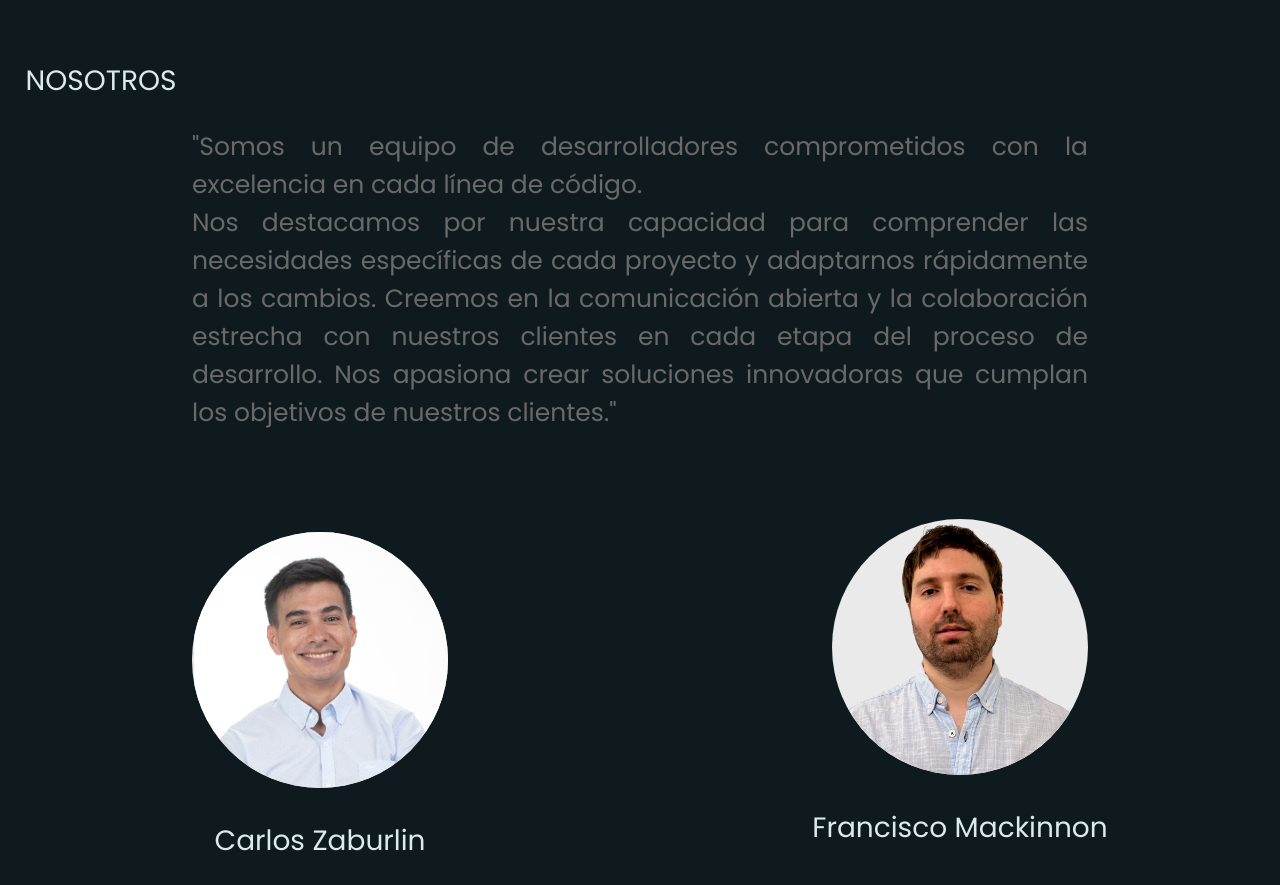
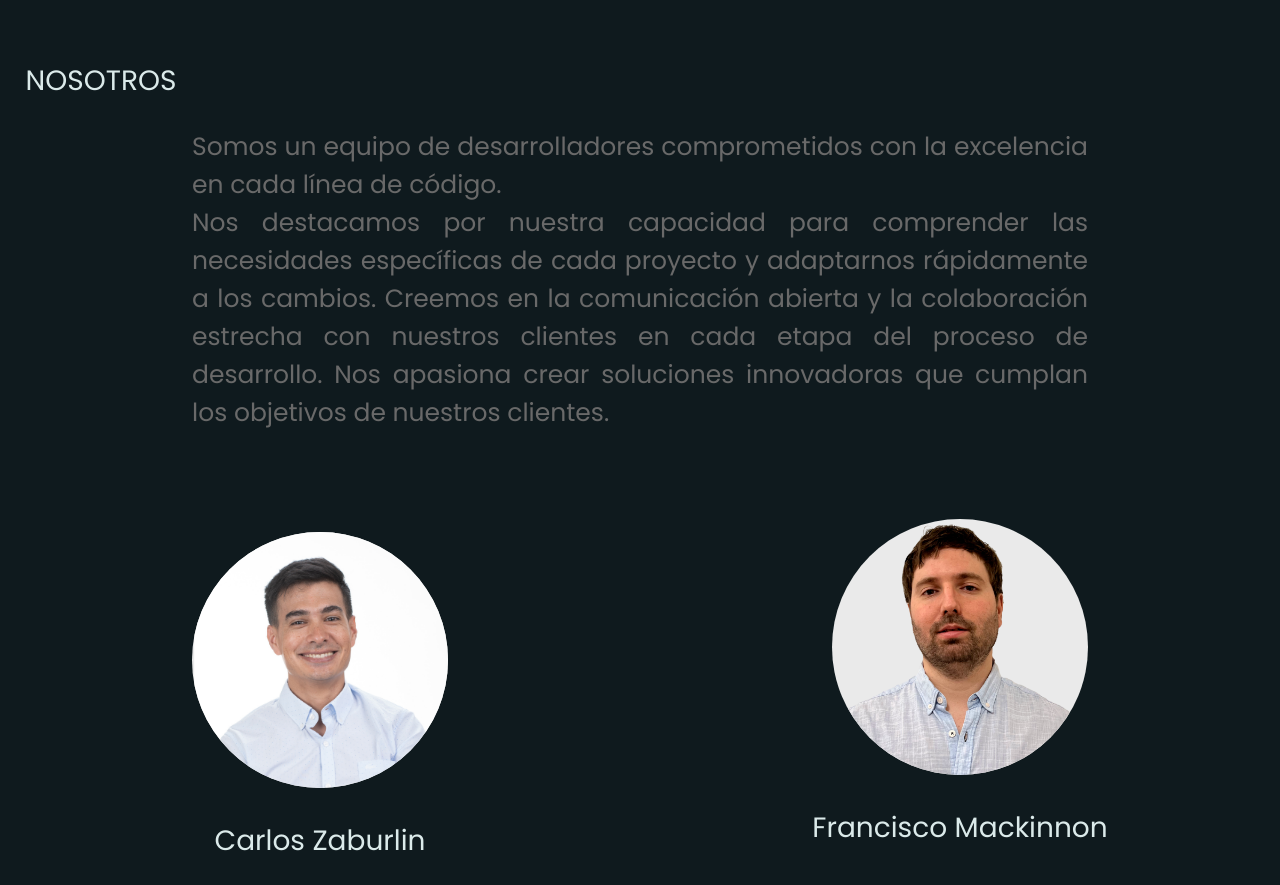
Before and after one commit to FranMack/ZMdevs, a React (Vite) app: page / in a window 1280 px wide. Shown: the part 1260-2145 px from the top of the page. Built offline with nearby package versions, Linux system fonts and the light colour scheme.

Commit message:
Feat: remove ''

```diff
--- a/src/views/AboutUs.jsx
+++ b/src/views/AboutUs.jsx
@@ -8,7 +8,7 @@ function AboutUs({ refAboutUs }) {
 
         <article className="aboutUs-intro">
           <p>
-            "Somos un equipo de desarrolladores comprometidos con la excelencia
+            Somos un equipo de desarrolladores comprometidos con la excelencia
             en cada línea de código.
             <br />
             Nos destacamos por nuestra capacidad para comprender las necesidades
@@ -16,7 +16,7 @@ function AboutUs({ refAboutUs }) {
             Creemos en la comunicación abierta y la colaboración estrecha con
             nuestros clientes en cada etapa del proceso de desarrollo. Nos
             apasiona crear soluciones innovadoras que cumplan los objetivos de
-            nuestros clientes."
+            nuestros clientes.
           </p>
         </article>
 
```
